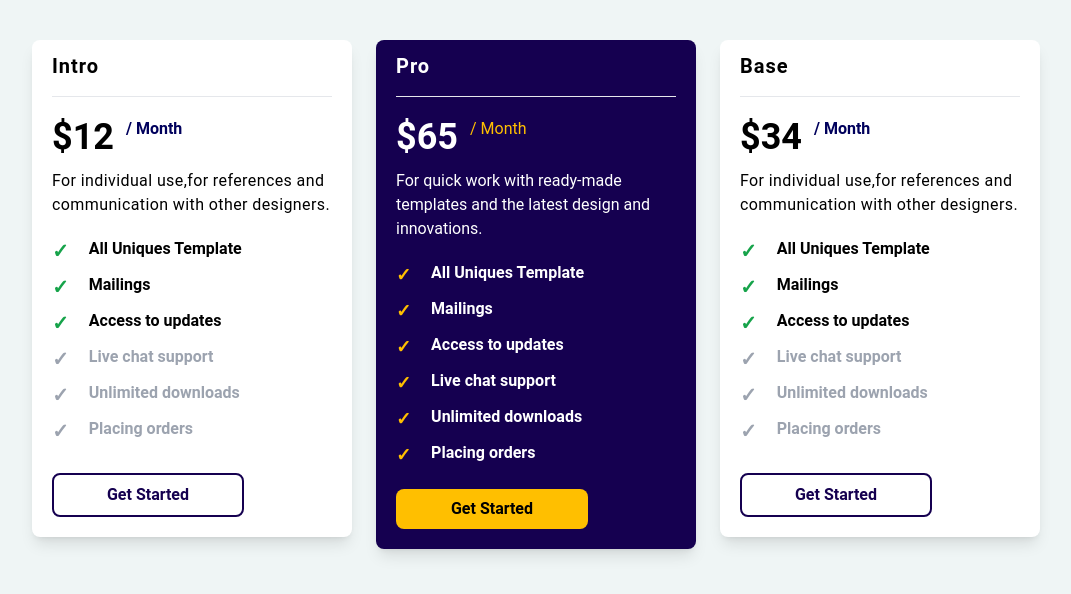
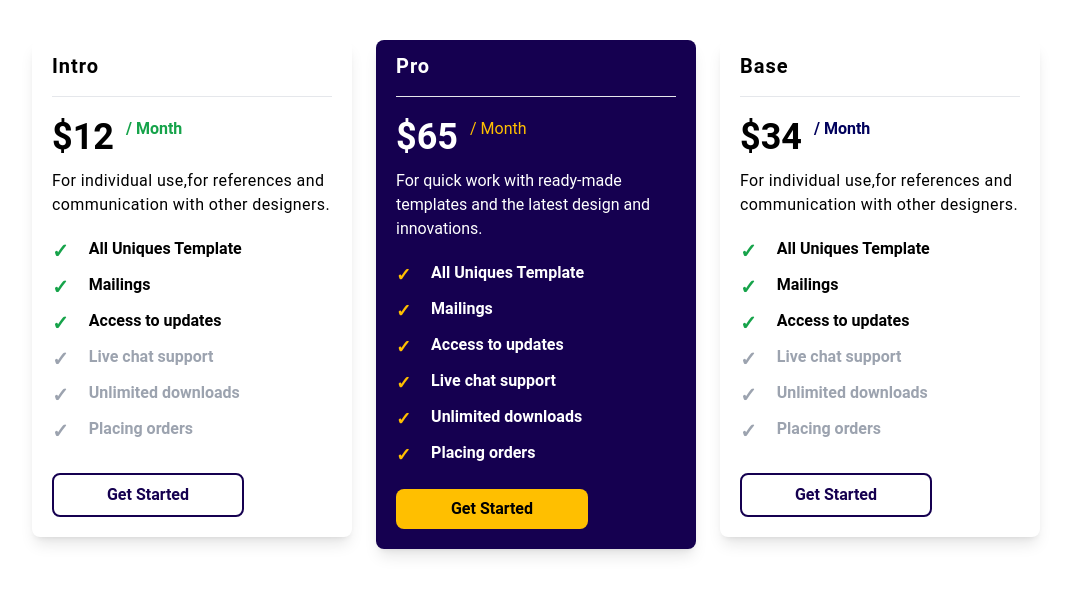
Before and after one commit to Rajdev-ullash/tailwind-pricing-card-practice, a website: page index.html in a window 1280 px wide. Shown: the whole page, without its empty margins (104-1175 px from the left). Drawn offline with Linux system fonts and the light colour scheme.

Commit message:
ng changes

```diff
--- a/index.html
+++ b/index.html
@@ -20,7 +20,7 @@
     <meta property="og:site_name" content="Tailwind Pricing Card" />
     <meta property="twitter:image:alt" content="Tailwind Pricing Card" />
   </head>
-  <body class="bg-[#EFF5F5] p-10 font-roboto">
+  <body class="bg-[#d4dbdb] p-10 font-roboto">
     <!-- Tailwind Pricing Card -->
     <div class="flex flex-wrap flex-col sm:flex-row justify-center gap-6">
       <div class="flex-initial w-96 sm:w-80">
@@ -30,7 +30,7 @@
             <hr />
             <div class="flex mt-5">
               <p class="font-bold text-4xl">$12</p>
-              <p class="ml-3 font-bold text-[#00005C]">/ Month</p>
+              <p class="ml-3 font-bold text-green-600">/ Month</p>
             </div>
             <p class="mt-3 tracking-wide">
               For individual use,for references and communication with other
```
